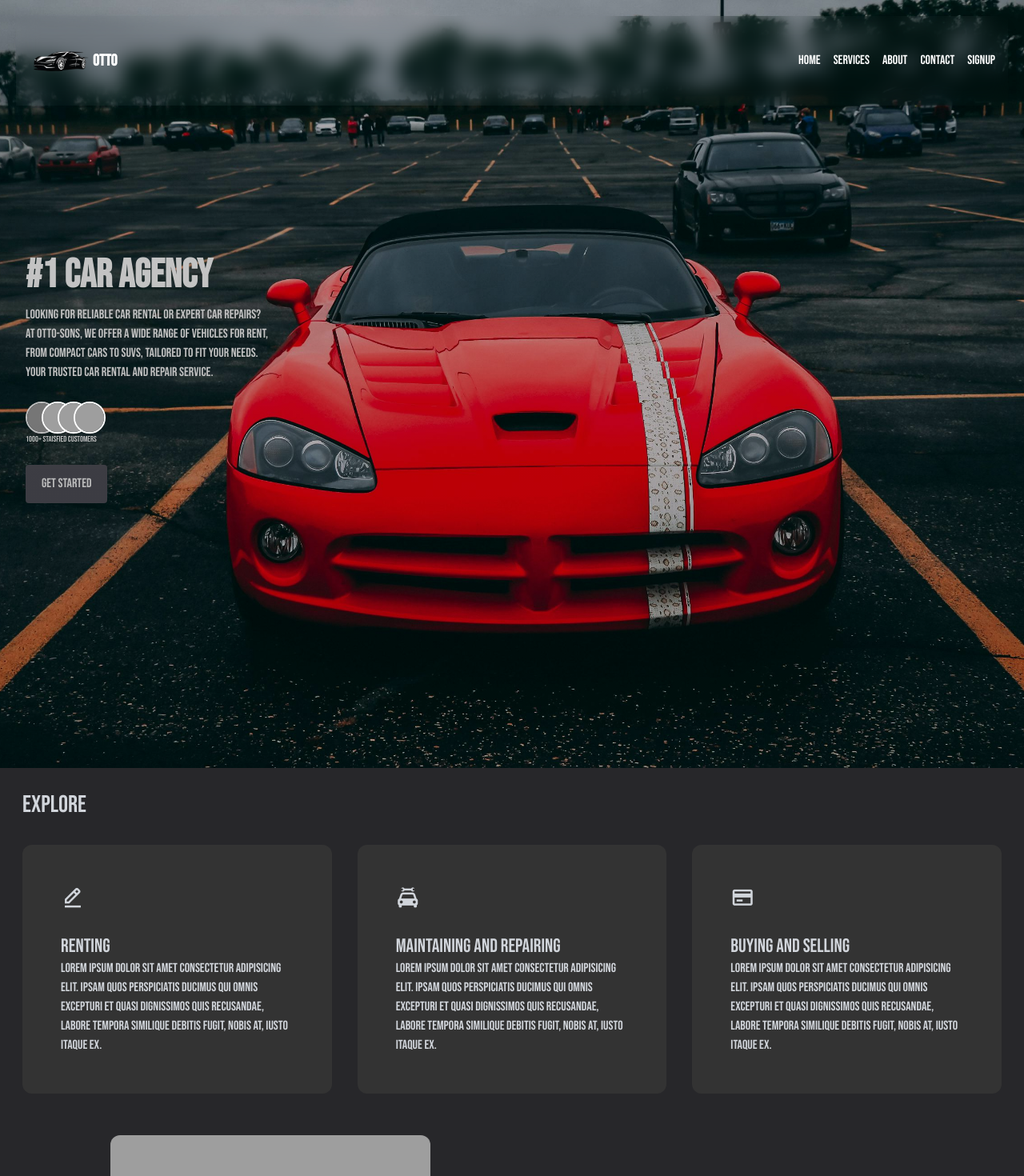
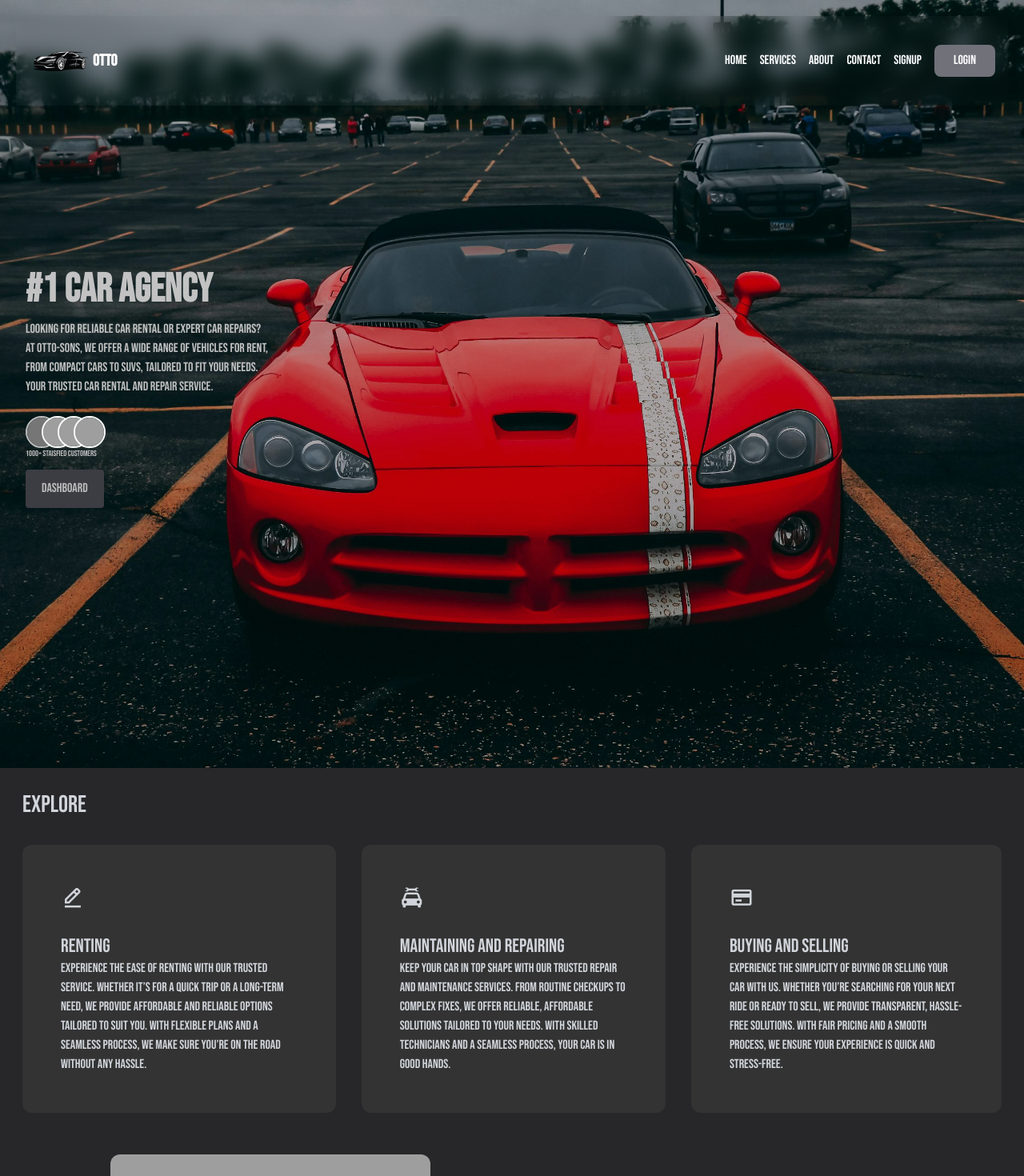
Before and after one commit to emmanuel-nwafor/Otto-Sons, a React (Vite) app: page / in a window 1280 px wide. Shown: the top 1470 px of the page at 80% size. Built offline with nearby package versions, Linux system fonts and the light colour scheme; grey boxes are pictures that could not be loaded; a small style sheet from the web is missing.

Commit message:
first commit

```diff
--- a/src/components/ContactPage.jsx
+++ b/src/components/ContactPage.jsx
@@ -15,7 +15,7 @@ let DefaultIcon = L.icon({
 L.Marker.prototype.options.icon = DefaultIcon;
 
 const ContactPage = () => {
-  const position = [40.73061, -73.935242]; // Replace with your latitude and longitude
+  const position = [40.73061, -73.935242];
 
   return (
     <>
@@ -65,6 +65,8 @@ const ContactPage = () => {
                     placeholder="Write your message"
                   ></textarea>
                 </div>
+                <br />
+                <a href="mailto:echinecherem729@gmail.com">
                   <button
                     type="submit"
                     className="w-full bg-zinc-600 text-white py-2 px-4 rounded-md hover:bg-zinc-700
@@ -72,6 +74,7 @@ const ContactPage = () => {
                   >
                     Send Message
                   </button>
+                </a>
                 <div className=" flex justify-evenly items-center ">
                   <div className=" pl-10 pr-20 p-[0.2px] bg-blue-600 "></div>
                   <p className="text-white text-center">OR</p>
@@ -79,15 +82,15 @@ const ContactPage = () => {
                 </div>
                 <div className="flex items-center justify-center">
                   <i
-                    class="bx bxl-twitter p-2 m-2 text-[15px] transition-all
+                    class="bx bxl-twitter p-2 m-2 text-[26px] transition-all
                 rounded-full hover:bg-blue-600 hover:text-white text-blue-600 border-blue-600 "
                   ></i>
                   <i
-                    class="bx bxl-whatsapp p-2 m-2 text-[15px] transition-all
+                    class="bx bxl-whatsapp p-2 m-2 text-[26px] transition-all
                  border-green-600 text-green-600 hover:text-white hover:bg-green-600 rounded-full "
                   ></i>
                   <i
-                    class="bx bxl-facebook p-2 m-2 text-[15px] transition-all
+                    class="bx bxl-facebook p-2 m-2 text-[26px] transition-all
                  rounded-full hover:bg-blue-600 hover:text-white text-blue-700 border-blue-700 "
                   ></i>{" "}
                 </div>
--- a/src/components/Footer.jsx
+++ b/src/components/Footer.jsx
@@ -1,7 +1,42 @@
 import React from "react";
+import logo from "/src/assets/logo1.png";
 
 function Footer() {
-  return <div>Hello Footer</div>;
+  return (
+    <>
+      <footer className=" flex-col bg-zinc-900 ">
+        <div className="flex justify-between items-center p-7">
+          <div className="flex justify-between  ">
+            <a
+              href=""
+              className=" m-4 hover:text-white text-gray-400 hover:underline max-md:text-[10px] "
+            >
+              License
+            </a>
+            <a
+              href=""
+              className=" m-4 hover:text-white text-gray-400 hover:underline max-md:text-[10px] "
+            >
+              Privacy and Policy
+            </a>
+            <a
+              href=""
+              className=" m-4 hover:text-white text-gray-400 hover:underline max-md:text-[10px] "
+            >
+              Faqs
+            </a>
+          </div>
+          <div className="flex items-center">
+            <h1 className=" text-xl text-gray-400 max-md:hidden ">Otto-Sons</h1>
+            <img src={logo} alt="logo" className=" h-24 m-4 max-md:h-20" />
+          </div>
+        </div>
+        <p href="" className=" text-gray-400 text-center ">
+          &copy; copyright Otto-Sons 2025
+        </p>
+      </footer>
+    </>
+  );
 }
 
 export default Footer;
--- a/src/components/Hero.jsx
+++ b/src/components/Hero.jsx
@@ -52,13 +52,15 @@ function Hero() {
                 <p className="text-white text-[10px] ">
                   1000+ staisfied customers
                 </p>
+                <button
+                  onClick={alert("Please Signup First")}
+                  className=" text-white p-3 pl-5 pr-5 rounded bg-zinc-600
+               hover:bg-zinc-800 transition-all hover:text-white mt-3 "
+                >
+                  Dashboard
+                </button>
               </div>
-              <br />
-              <button className=" text-white p-3 pl-5 pr-5 rounded bg-zinc-600 hover:bg-zinc-700 transition-all hover:text-white ">
-                Get Started
-              </button>
-              <br />
-              <br />
+              {/* <br /> */}
             </div>
           </div>
         </div>
--- a/src/components/HomeRendering.jsx
+++ b/src/components/HomeRendering.jsx
@@ -6,6 +6,7 @@ import About2 from "./About2";
 import Testimonials from "./Testimonials";
 import Partners from "./Partners";
 import ContactPage from "./ContactPage";
+import Footer from "./Footer";
 
 function HomeRendering() {
   return (
@@ -19,6 +20,7 @@ function HomeRendering() {
         <Partners />
         <Testimonials />
         <ContactPage />
+        <Footer />
       </div>
     </>
   );
--- a/src/components/Info.jsx
+++ b/src/components/Info.jsx
@@ -15,10 +15,11 @@ function Info() {
               <div>
                 <h1 className=" text-2xl ">Renting</h1>
                 <p>
-                  Lorem ipsum dolor sit amet consectetur adipisicing elit. Ipsam
-                  quos perspiciatis ducimus qui omnis excepturi et quasi
-                  dignissimos quis recusandae, labore tempora similique debitis
-                  fugit, nobis at, iusto itaque ex.
+                  Experience the ease of renting with our trusted service.
+                  Whether it’s for a quick trip or a long-term need, we provide
+                  affordable and reliable options tailored to suit you. With
+                  flexible plans and a seamless process, we make sure you’re on
+                  the road without any hassle.
                 </p>
               </div>
             </div>
@@ -29,10 +30,11 @@ function Info() {
               <div>
                 <h1 className=" text-2xl ">Maintaining and Repairing</h1>
                 <p>
-                  Lorem ipsum dolor sit amet consectetur adipisicing elit. Ipsam
-                  quos perspiciatis ducimus qui omnis excepturi et quasi
-                  dignissimos quis recusandae, labore tempora similique debitis
-                  fugit, nobis at, iusto itaque ex.
+                  Keep your car in top shape with our trusted repair and
+                  maintenance services. From routine checkups to complex fixes,
+                  we offer reliable, affordable solutions tailored to your
+                  needs. With skilled technicians and a seamless process, your
+                  car is in good hands.
                 </p>
               </div>
             </div>
@@ -43,10 +45,11 @@ function Info() {
               <div>
                 <h1 className=" text-2xl ">Buying And Selling</h1>
                 <p>
-                  Lorem ipsum dolor sit amet consectetur adipisicing elit. Ipsam
-                  quos perspiciatis ducimus qui omnis excepturi et quasi
-                  dignissimos quis recusandae, labore tempora similique debitis
-                  fugit, nobis at, iusto itaque ex.
+                  Experience the simplicity of buying or selling your car with
+                  us. Whether you’re searching for your next ride or ready to
+                  sell, we provide transparent, hassle-free solutions. With fair
+                  pricing and a smooth process, we ensure your experience is
+                  quick and stress-free.
                 </p>
               </div>
             </div>
--- a/src/components/NavBar.jsx
+++ b/src/components/NavBar.jsx
@@ -1,5 +1,5 @@
 import React, { useState } from "react";
-import { Link } from "react-router-dom"; // Import Link from React Router
+import { Link } from "react-router-dom";
 import logo from "/src/assets/logo1.png";
 
 const NavBar = () => {
@@ -35,7 +35,7 @@ const NavBar = () => {
           </div>
 
           {/* Desktop Links */}
-          <div className="hidden lg:flex space-x-4 text-white">
+          <div className="hidden lg:flex space-x-4 text-white items-center  ">
             <a href="#home" className="hover:text-zinc-200 hover:underline">
               Home
             </a>
@@ -51,6 +51,12 @@ const NavBar = () => {
             {/* Link to Signup */}
             <Link to="/signup" className="hover:text-zinc-200 hover:underline">
               Signup
+            </Link>
+            {/* Link to Login */}
+            <Link to="/login" className="hover:text-zinc-200 hover:underline">
+              <button className="p-2 pl-6 pr-6 rounded-lg bg-zinc-500 hover:bg-zinc-700 transition-all ">
+                Login
+              </button>
             </Link>
           </div>
         </div>
@@ -78,6 +84,12 @@ const NavBar = () => {
             <Link to="/signup" className="hover:text-zinc-200 hover:underline">
               Signup
             </Link>
+            {/* Link to Login */}
+            <Link to="/login" className="hover:text-zinc-200 hover:underline">
+              <button className="p-2 pl-6 pr-6 rounded-lg bg-zinc-500 hover:bg-zinc-700 transition-all ">
+                Login
+              </button>
+            </Link>
           </div>
         </div>
       </nav>
```
Also changed, not shown: src/App.jsx (+0 -28 lines). Lines whose indentation alone changed are shown as unchanged.
